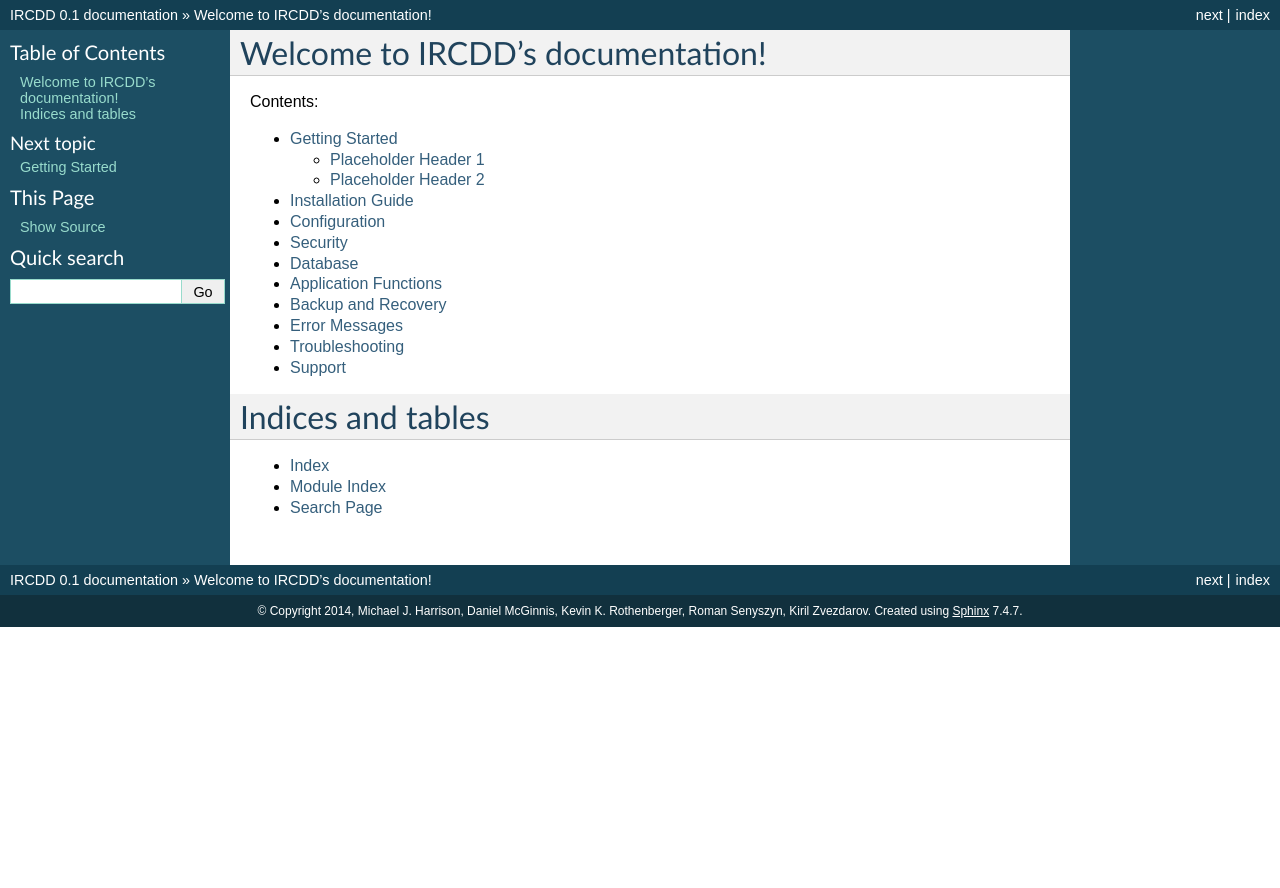
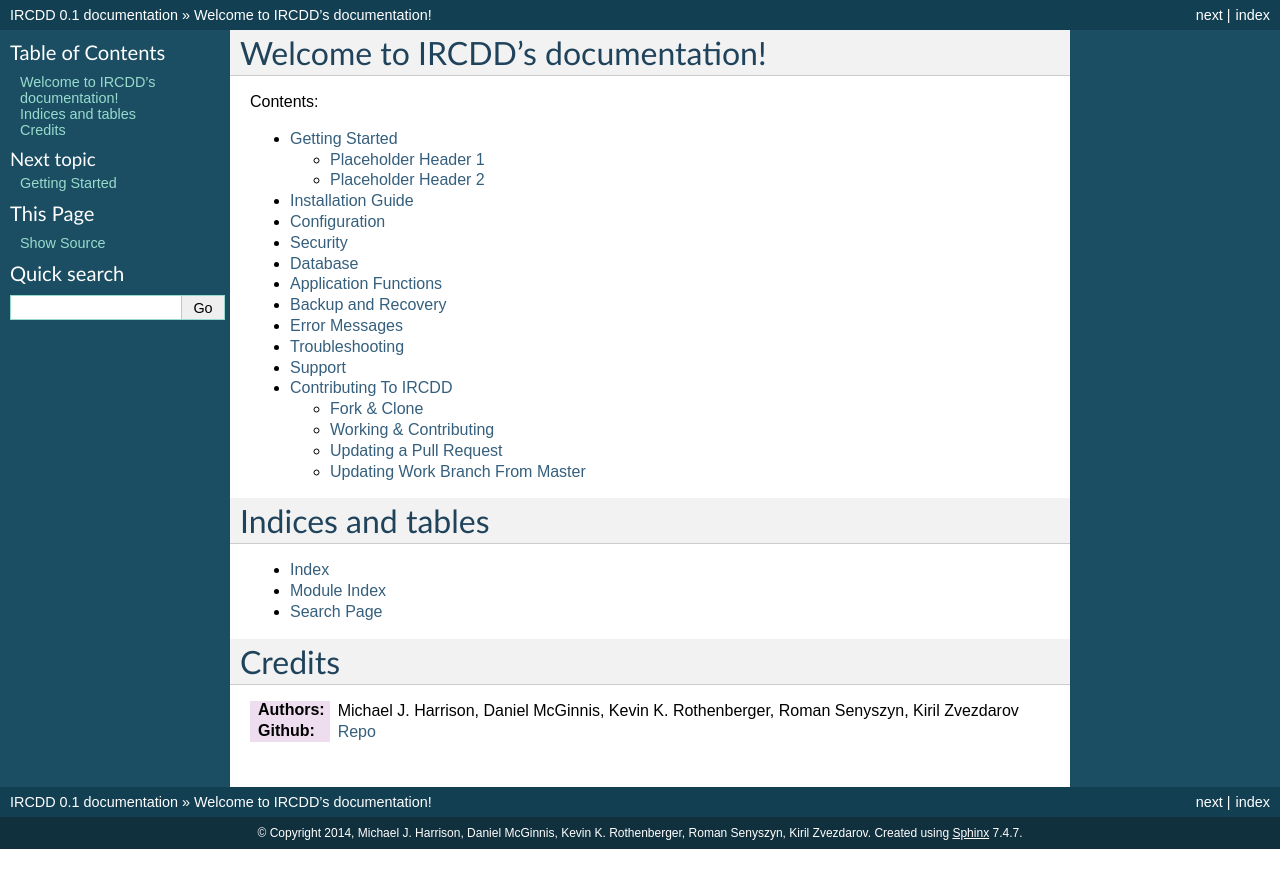
Before and after one commit to zeldanerd24/ircdd, a Sphinx documentation site: the page built from docs/index.rst, in a window 1280 px wide. Shown: the top 888 px of the page. Built offline with Sphinx 7.4.7, drawn with Linux system fonts in a browser that asks for light colours.

Commit message:
Added Contribute to Index page

```diff
--- a/docs/index.rst
+++ b/docs/index.rst
@@ -30,3 +31,12 @@
 * :ref:`genindex`
 * :ref:`modindex`
 * :ref:`search`
+
+Credits
+=======
+
+:Authors:
+   Michael J. Harrison, Daniel McGinnis, Kevin K. Rothenberger, Roman Senyszyn, Kiril Zvezdarov
+
+:Github:
+   `Repo <https://github.com/kzvezdarov/ircdd>`_
```
Also changed, not shown: other parts of docs/index.rst (+1 -0 lines).
